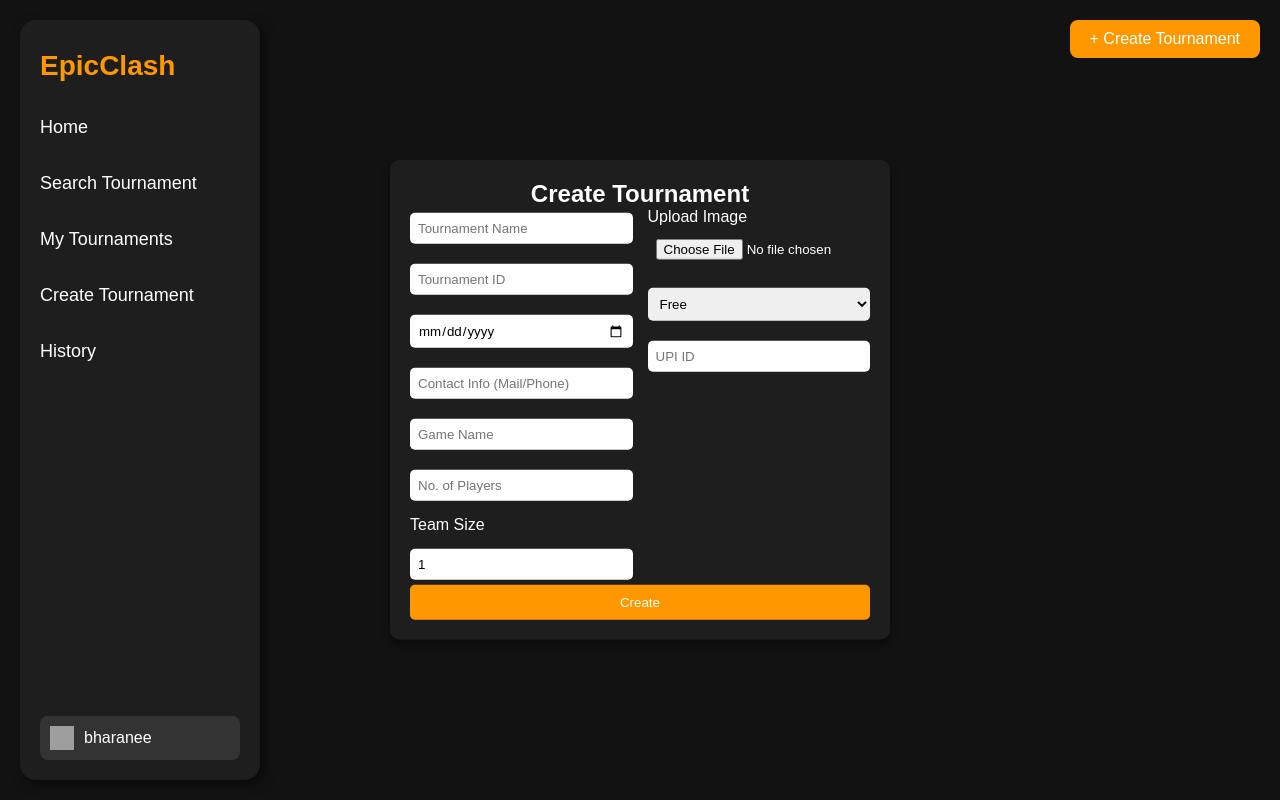
After one commit to Bharaneedharan-K/Gaming-Tournament-Hosting-Website, a PHP site: page /createTournament/create_tournament.php in a window 1280 px wide, after a click on "+ Create Tournament". The commit adds this page. Run offline with PHP 8.4, Linux system fonts and the light colour scheme; grey boxes are pictures that could not be loaded.

Commit message:
create tournament

```diff
--- /dev/null
+++ b/user/createTournament/create_tournament.php
@@ -0,0 +1,332 @@
+<?php
+  // This is a simple structure for demonstration purposes
+  include '../user_id.php';
+?>
+<!DOCTYPE html>
+<html lang="en">
+<head>
+  <meta charset="UTF-8">
+  <meta name="viewport" content="width=device-width, initial-scale=1.0">
+  <title>EpicClash</title>
+  <style>
+    * {
+      margin: 0;
+      padding: 0;
+      box-sizing: border-box;
+      font-family: 'Arial', sans-serif;
+    }
+
+    body {
+      background-color: #121212;
+      color: #ffffff;
+      display: flex;
+      min-height: 100vh;
+      overflow-x: hidden;
+    }
+
+    .sidebar {
+      position: fixed;
+      top: 20px;
+      left: 20px;
+      height: calc(100% - 40px);
+      width: 240px;
+      background-color: #1e1e1e;
+      display: flex;
+      flex-direction: column;
+      justify-content: space-between;
+      padding: 20px;
+      gap: 20px;
+      box-shadow: 4px 4px 12px rgba(0, 0, 0, 0.5);
+      border-radius: 16px;
+      transition: transform 0.3s ease, box-shadow 0.3s ease;
+    }
+
+    .sidebar:hover {
+      box-shadow: 8px 8px 16px rgba(0, 0, 0, 0.7);
+    }
+
+    .sidebar .nav-links {
+      display: flex;
+      flex-direction: column;
+      gap: 15px;
+    }
+
+    .sidebar .logo {
+      font-size: 28px;
+      font-weight: bold;
+      color: #ff9800;
+      text-decoration: none;
+      cursor: pointer;
+      padding: 10px 0;
+      transition: color 0.3s;
+    }
+
+    .sidebar .logo:hover {
+      color: #ffc107;
+    }
+
+    .sidebar a {
+      text-decoration: none;
+      color: #ffffff;
+      padding: 10px 0;
+      font-size: 18px;
+      transition: color 0.3s, transform 0.3s;
+    }
+
+    .sidebar a:hover {
+      color: #03dac5;
+      transform: translateX(8px);
+    }
+
+    .logout-section {
+      display: flex;
+      flex-direction: column;
+      position: relative;
+      cursor: pointer;
+    }
+
+    .logout-toggle {
+      display: flex;
+      align-items: center;
+      gap: 10px;
+      padding: 10px;
+      background: #333333;
+      border-radius: 8px;
+      transition: background-color 0.3s;
+    }
+
+    .logout-toggle:hover {
+      background-color: #444444;
+    }
+
+    .logout-dropdown {
+      display: none;
+      flex-direction: column;
+      background: #1e1e1e;
+      padding: 10px;
+      border-radius: 8px;
+      box-shadow: 0 4px 8px rgba(0, 0, 0, 0.5);
+      margin-top: 5px;
+    }
+
+    .logout-section:hover .logout-dropdown {
+      display: flex;
+    }
+
+    .logout-option {
+      color: #ffffff;
+      cursor: pointer;
+      padding: 5px;
+      transition: color 0.3s;
+    }
+
+    .logout-option:hover {
+      color: #ff5252;
+    }
+
+    .logout-icon {
+      width: 24px;
+      height: 24px;
+      background: url('https://img.icons8.com/ios-filled/50/ffffff/logout-rounded-left.png') no-repeat center;
+      background-size: cover;
+    }
+
+    .content {
+      margin-left: 280px;
+      padding: 40px;
+      flex: 1;
+      position: relative;
+    }
+
+    .create-tournament-btn {
+      position: absolute;
+      top: 20px;
+      right: 20px;
+      background-color: #ff9800;
+      color: white;
+      padding: 10px 20px;
+      border: none;
+      border-radius: 8px;
+      cursor: pointer;
+      font-size: 16px;
+      transition: background 0.3s;
+    }
+
+    .create-tournament-btn:hover {
+      background-color: #e68900;
+    }
+
+    .scroll-top {
+      display: none;
+    }
+
+    .create-tournament-btn {
+      position: absolute;
+      top: 20px;
+      right: 20px;
+      background-color: #ff9800;
+      color: white;
+      padding: 10px 20px;
+      border: none;
+      border-radius: 8px;
+      cursor: pointer;
+      font-size: 16px;
+      transition: background 0.3s;
+    }
+
+    .create-tournament-btn:hover {
+      background-color: #e68900;
+    }
+
+    .modal {
+      display: none;
+      position: fixed;
+      top: 50%;
+      left: 50%;
+      transform: translate(-50%, -50%);
+      background: #1e1e1e;
+      padding: 20px;
+      border-radius: 10px;
+      box-shadow: 0 4px 8px rgba(0, 0, 0, 0.5);
+      width: 500px;
+    }
+
+    .modal input, .modal select {
+      width: 100%;
+      margin: 5px 0;
+      padding: 8px;
+      border-radius: 5px;
+      border: none;
+    }
+
+    .modal button {
+      width: 100%;
+      padding: 10px;
+      background: #ff9800;
+      color: white;
+      border: none;
+      border-radius: 5px;
+      cursor: pointer;
+    }
+
+    .modal button:hover {
+      background: #e68900;
+    }
+    .modal-content h2 {
+    text-align: center;
+    color: white;
+  }
+  .form-container {
+    display: flex;
+    gap: 15px;
+  }
+  .form-left, .form-right {
+    flex: 1;
+    display: flex;
+    flex-direction: column;
+    gap: 10px;
+  }
+  .image-upload label {
+    color: white;
+  }
+  #image-preview {
+    width: 100%;
+    border-radius: 8px;
+    margin-top: 10px;
+  }
+  </style>
+</head>
+<body>
+
+  <div class="sidebar">
+  <div class="nav-links">
+    <a href="../home/index.php" class="logo" onclick="scrollToTop()">EpicClash</a>
+    <a href="../home/index.php">Home</a>
+    <a href="search_tournament.php">Search Tournament</a>
+    <a href="my_tournaments.php">My Tournaments</a>
+    <a href="create_tournament.php">Create Tournament</a>
+    <a href="history.php">History</a>
+  </div>
+
+    <div class="logout-section">
+      <div class="logout-toggle">
+        <div class="logout-icon"></div>
+        <span><?php echo htmlspecialchars($currentUserName); ?></span>
+      </div>
+      <div class="logout-dropdown">
+        <div class="logout-option" onclick="handleLogout()">Logout</div>
+      </div>
+    </div>
+  </div>
+
+  <div class="content">
+    <button class="create-tournament-btn" onclick="document.getElementById('tournament-modal').style.display='block'">+ Create Tournament</button>
+    <div id="tournament-modal" class="modal">
+  <div class="modal-content">
+    <h2>Create Tournament</h2>
+    <div class="form-container">
+      <div class="form-left">
+        <input type="text" placeholder="Tournament Name">
+        <input type="text" placeholder="Tournament ID">
+        <input type="date" placeholder="Date">
+        <input type="text" placeholder="Contact Info (Mail/Phone)">
+        <input type="text" placeholder="Game Name">
+        <input type="number" placeholder="No. of Players">
+        <label>Team Size</label>
+        <input type="number" value="1">
+      </div>
+      <div class="form-right">
+        <div class="image-upload">
+          <label for="tournament-image">Upload Image</label>
+          <input type="file" id="tournament-image" accept="image/*" onchange="previewImage(event)">
+          <img id="image-preview" src="#" alt="Image Preview" style="display:none;">
+        </div>
+        <select id="fee-type" onchange="togglePrizeFields()">
+          <option value="free">Free</option>
+          <option value="paid">Paid</option>
+        </select>
+        <div id="prize-fields" style="display: none;">
+          <input type="text" placeholder="Top 1 Prize">
+          <input type="text" placeholder="Top 2 Prize">
+          <input type="text" placeholder="Top 3 Prize">
+        </div>
+        <input type="text" placeholder="UPI ID">
+      </div>
+    </div>
+    <button onclick="closeModal()">Create</button>
+  </div>
+</div>
+
+  </div>
+
+  <script>
+    function scrollToTop() {
+      window.scrollTo({ top: 0, behavior: 'smooth' });
+    }
+
+    function handleLogout() {
+      window.location.href = '../../login/index.php';
+    }
+    function previewImage(event) {
+    const preview = document.getElementById('image-preview');
+    const file = event.target.files[0];
+    if (file) {
+      const reader = new FileReader();
+      reader.onload = function (e) {
+        preview.src = e.target.result;
+        preview.style.display = 'block';
+      };
+      reader.readAsDataURL(file);
+    }
+  }
+  function togglePrizeFields() {
+    const feeType = document.getElementById('fee-type').value;
+    document.getElementById('prize-fields').style.display = feeType === 'paid' ? 'block' : 'none';
+  }
+  function closeModal() {
+    document.getElementById('tournament-modal').style.display = 'none';
+  }
+  </script>
+
+</body>
+</html>
--- a/user/home/index.php
+++ b/user/home/index.php
@@ -168,7 +168,7 @@
       <a href="index.php">Home</a>
       <a href="search_tournament.php">Search Tournament</a>
       <a href="my_tournaments.php">My Tournaments</a>
-      <a href="create_tournament.php">Create Tournament</a>
+      <a href="../createTournament/create_tournament.php">Create Tournament</a>
       <a href="history.php">History</a>
     </div>
     <div class="logout-section">
```
